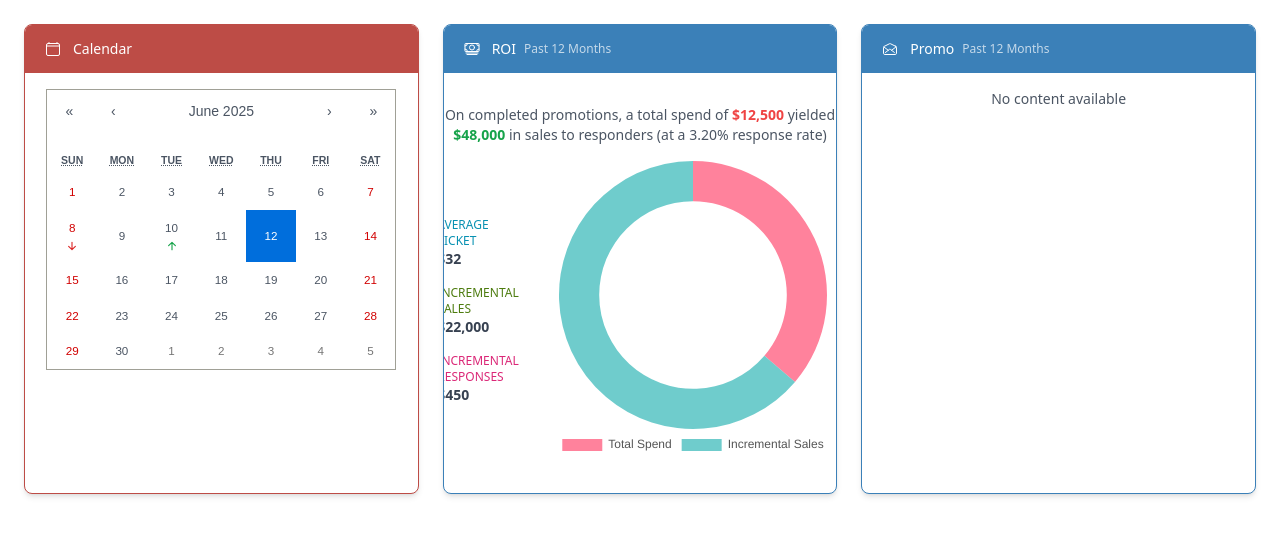
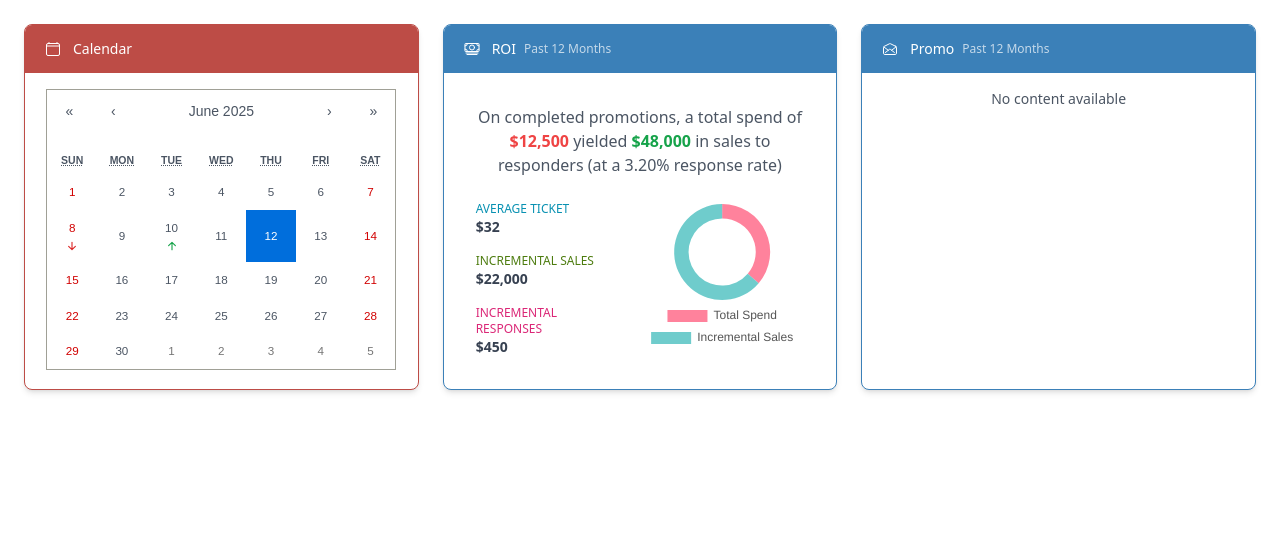
Before and after one commit to robhcho/dashboard-app, a Next.js app: page /dashboard in a window 1280 px wide. Shown: the top 536 px of the page. Built offline with nearby package versions, Linux system fonts and the light colour scheme.

Commit message:
separate logic from roi panel to custom hook for data fetching

```diff
--- /dev/null
+++ b/app/hooks/useRoiData.ts
@@ -0,0 +1,38 @@
+import { useEffect, useState } from 'react'
+
+export type RoiData = {
+  Cost: number,
+  Sales: number,
+  Adj_Sales: number,
+  Response: number,
+  Adj_Response: number,
+  Response_rate: number
+}
+
+export const useRoiData = () => {
+  const [data, setData] = useState<RoiData | null>(null)
+  const [loading, setLoading] = useState(true)
+  const [error, setError] = useState<null | string>(null)
+
+  useEffect(() => {
+    // const today = dayjs().format('YYYY-MM-DD')
+    // const twelveMonthsAgo = dayjs().subtract(12, 'month').format('YYYY-MM-DD')
+    const fetchData = async () => {
+      try {
+        const res = await fetch('/mock/roi.json')
+        const data = await res.json()
+
+        setData(data)
+      } catch (err) {
+        console.error(err)
+        setError('Failed to load ROI data')
+      } finally {
+        setLoading(false)
+      }
+    }
+
+    fetchData()
+  }, [])
+
+  return { data, loading, error}
+}
--- a/components/panels/RoiPanel.tsx
+++ b/components/panels/RoiPanel.tsx
@@ -1,70 +1,32 @@
 'use client'
 
-import React, { useEffect, useState } from 'react'
+import React, { useEffect, useMemo, useState } from 'react'
 import dayjs from 'dayjs'
 import { DonutChart } from '../charts/DonutChart'
+import { useRoiData } from '@/app/hooks/useRoiData'
 
 
-type RoiData = {
-  Cost: number,
-  Sales: number,
-  Adj_Sales: number,
-  Response: number,
-  Adj_Response: number,
-  Response_rate: number
-}
 
 export const RoiPanel: React.FC = () => {
-  const [loading, setLoading] = useState(true)
-  const [roi, setRoi] = useState<RoiData | null>(null)
+  const { data: roi, loading, error } = useRoiData()
 
-  useEffect(() => {
-    const today = dayjs().format('YYYY-MM-DD')
-    const twelveMonthsAgo = dayjs().subtract(12, 'month').format('YYYY-MM-DD')
+  const avgTicket = roi?.Response ? roi.Sales / roi.Response : 0
 
-    const fetchData = async () => {
-      try {
-        const res = await fetch('/mock/roi.json')
-        const data = await res.json()
-
-        setRoi(data)
-        setLoading(false)
-      } catch (err) {
-        console.error(err)
-      } finally {
-        setLoading(false)
-      }
-    }
-
-    fetchData()
-  }, [])
-
-  if(loading) return <div>Loading..</div>
-  if(!roi) return <p>Failed to load ROI data</p>
-
-  if(!roi) {
-    return (
-      <div className='text-center py-10'>
-        <p className='text-lg font-bold text-blue-700'>There is currently no data available</p>
-      </div>
-    )
-  }
-
-  const avgTicket = roi.Response ? roi.Sales / roi.Response : 0
-
-  const chartData = {
+  const chartData = useMemo(() => ({
     labels: ['Total Spend', 'Incremental Sales'],
     datasets: [
       {
-        data: [roi.Cost, roi.Adj_Sales],
+        data: [roi?.Cost, roi?.Adj_Sales].map(val => val ?? 0),
         backgroundColor: ['rgba(255, 99, 132, 0.8)', 'rgba(75, 192, 192, 0.8)'],
         borderWidth: 0
       }
     ]
-  }
+  }), [roi])
 
   const chartOptions = {
     cutout: '70%',
+    responsive: true,
+    maintainAspectRatio: false,
     plugins: {
       legend: {
         position: 'bottom' as const,
@@ -78,9 +40,18 @@ export const RoiPanel: React.FC = () => {
     }
   }
 
+  if(loading) return <div>Loading..</div>
+  if(!roi) {
+    return (
+      <div className='text-center py-10'>
+        <p className='text-lg font-bold text-blue-700'>There is currently no data available</p>
+      </div>
+    )
+  }
+
   return (
     <div className='p-4 space-y-4'>
-      <p className='text-sm text-center'>
+      <p className='text-sm text-center sm:text-base leading-relaxed mb-6'>
         On completed promotions, a total spend of{' '}
         <span className='text-red-500 font-semibold'>${Math.round(roi.Cost).toLocaleString()}</span> yielded{' '}
         <span className='text-green-600 font-semibold'>${Math.round(roi.Sales).toLocaleString()}</span> in sales to
@@ -88,7 +59,7 @@ export const RoiPanel: React.FC = () => {
       </p>
 
       <div className='flex flex-col md:flex-row gap-6 justify-between items-center'>
-        <div className='space-y-4 text-left'>
+        <div className='flex flex-col w-full lg:w-1/2 space-y-4 text-left'>
           <div>
             <h5 className='text-xs text-cyan-600'>AVERAGE TICKET</h5>
             <p className='font-bold text-gray-700'>${Math.round(avgTicket).toLocaleString()}</p>
@@ -103,7 +74,7 @@ export const RoiPanel: React.FC = () => {
           </div>
         </div>
 
-        <div className='flex-1 flex justify-center items-center'>
+        <div className='w-full lg:w-1/2 max-w-[500px] mx-auto'>
           <DonutChart data={chartData} options={chartOptions} />
         </div>
       </div>
```
